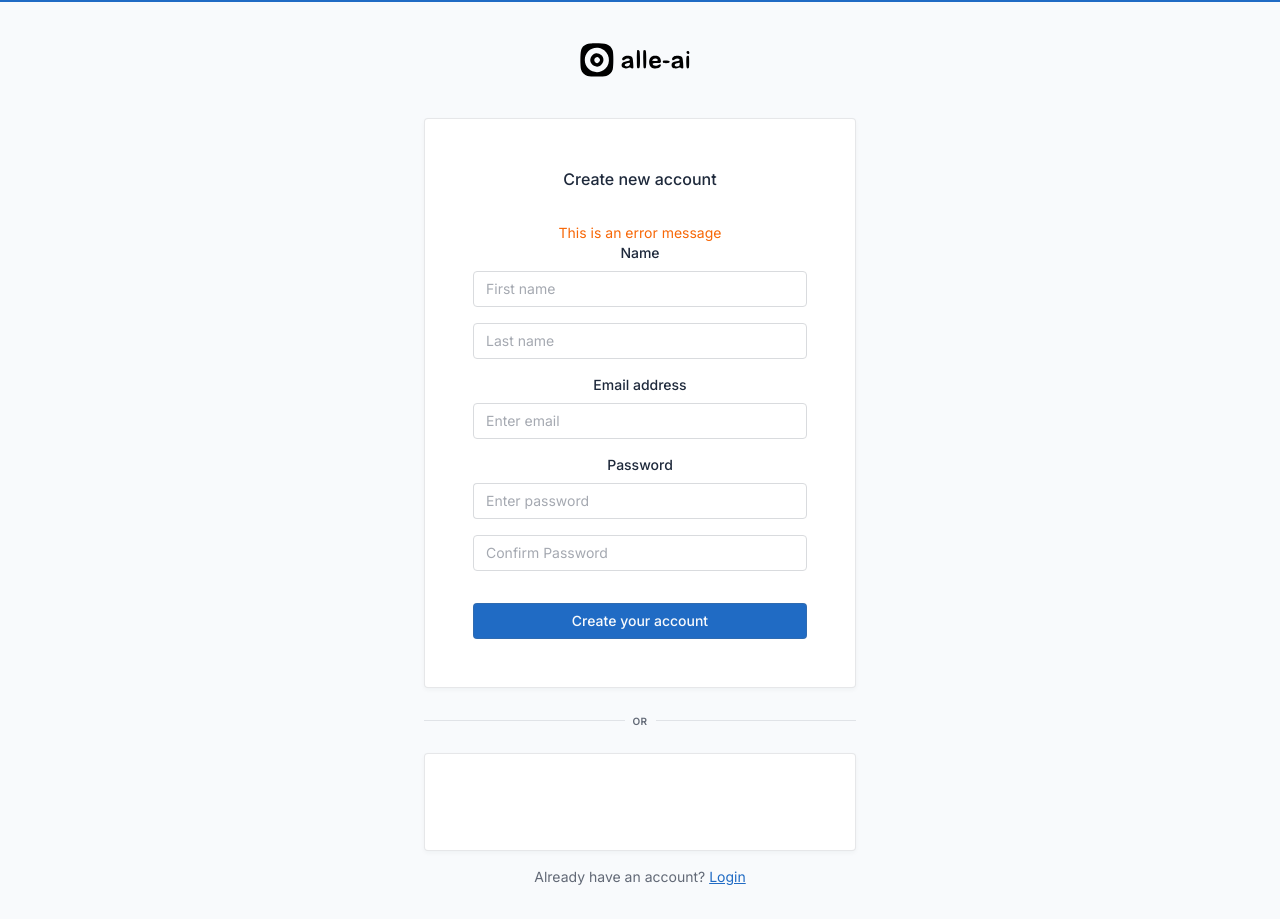
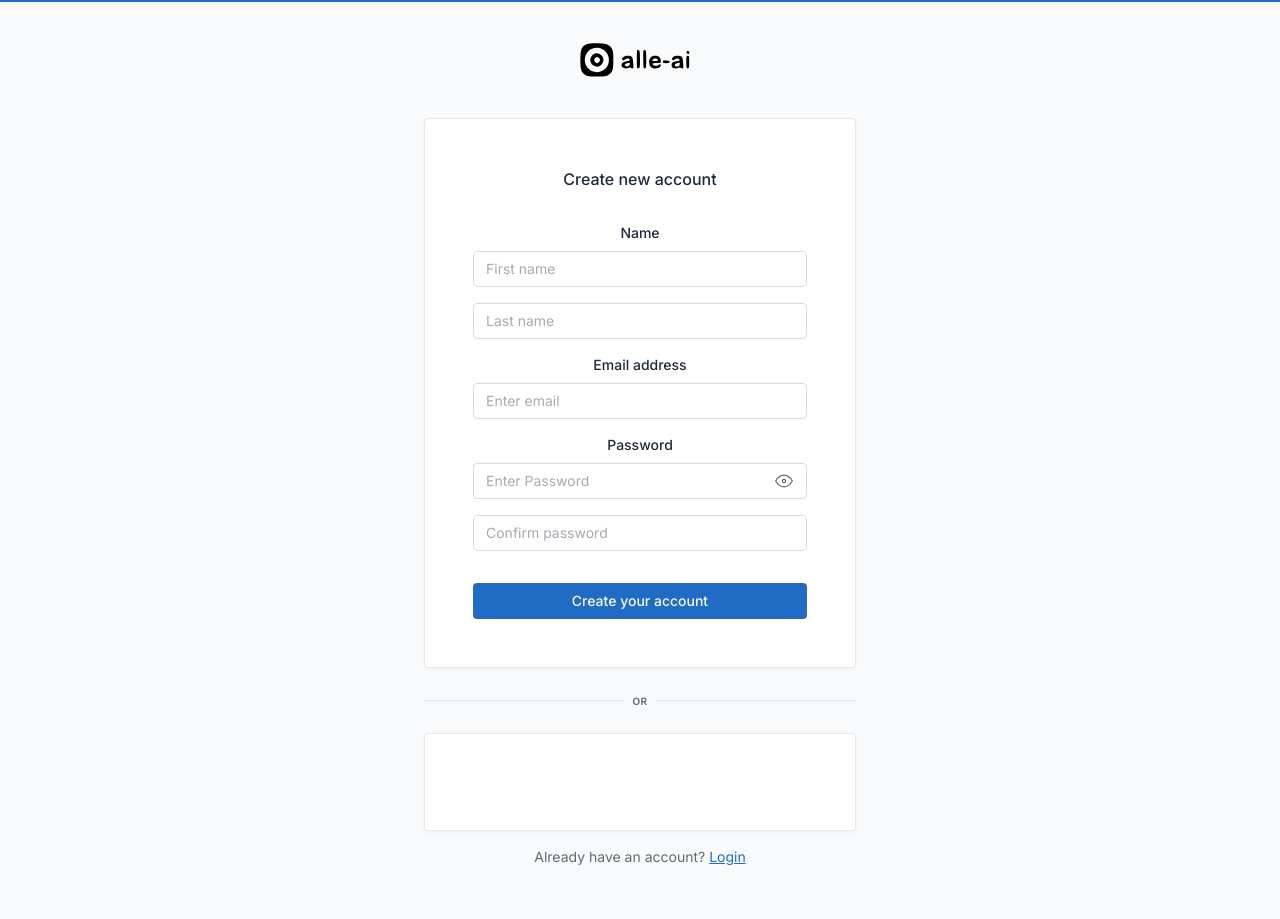
Before and after one commit to Jerry-Khobby/Generative-AI, a React (Create React App) app: page /register in a window 1280 px wide. Built offline with nearby package versions, Linux system fonts and the light colour scheme.

Commit message:
done with the registration form on the frontend

```diff
--- a/src/component/JSXfiles/Register.jsx
+++ b/src/component/JSXfiles/Register.jsx
@@ -1,11 +1,18 @@
 import React, { useState,useEffect} from 'react';
 import {Link} from "react-router-dom";
+import axios from "axios";
 
 const RegisterPage = () => {
-    const [showPassword, setShowPassword] = useState(false);
-    const [showCPassword, setShowCPassword] = useState(false);
+    const [errorMessage, setErrorMessage] = useState('');
+    const [passwordType, setPasswordType] = useState('password');
 
-
+    const [formData, setFormData] = useState({
+      firstname: '',
+      lastname: '',
+      email: '',
+      password: '',
+      confirmPassword: '',
+    });
 
     useEffect(() => {
       // Load Google Sign-In client script
@@ -21,48 +28,67 @@ const RegisterPage = () => {
       };
     }, []);
 
+    const showHidePassword = () => {
+      setPasswordType((prevType) => (prevType === 'password' ? 'text' : 'password'));
+    };
+
+    const handleInputChange = (e) => {
+      const { name, value } = e.target;
+      setFormData({
+        ...formData,
+        [name]: value,
+      });
+    };
 
 
-    const handleCredentialResponse = (response) => {
-      const sendRequest = async () => {
-        const responsePayload = response.credential;
-        try {
-          const res = await fetch("../app/apis/google-signin.php", {
-            method: "POST",
-            headers: {
-              "Content-Type": "application/json",
-            },
-            body: JSON.stringify({ jwt_token: responsePayload }),
+
+
+    const handleCredentialResponse = async(e) => {
+      e.preventDefault();
+        // Check if passwords match
+     // Check if passwords match
+     if (formData.password !== formData.confirmPassword) {
+      // Passwords don't match, set error message
+      setErrorMessage('Passwords do not match');
+      return;
+    }
+    try{
+      const response = await axios.post('YOUR_BACKEND_API_ENDPOINT', {
+        firstname: formData.firstname,
+        lastname: formData.lastname,
+        email: formData.email,
+        password: formData.password,
       });
 
-          const data = await res.json();
+      // Handle the response data here
+      console.log('Registration successful:', response.data);
 
-          if (data === 'to-chat') {
-            // Take user to chat
-            window.location = "../../chat";
-          } else if (data === 'invalid-token') {
-            // Display error message to the user
-            document.getElementById("google-signin-notif").innerHTML = '<div class="text-warning"><center>Invalid ID token! <br><br></center></div>';
+      // Reset error message
+      setErrorMessage('');
+
+
+    }catch(error){
+      // Handle errors, e.g., display an error message to the user
+      console.error('Registration error:', error.message);
+
+      // Set error message
+    // Check if there are error messages in the response from the backend
+    if (error.response && error.response.data && error.response.data.error) {
+      // Set error message based on backend response
+      setErrorMessage(error.response.data.error);
+
+      // Check if the error status is 403
+      if (error.response.status === 403) {
+        // Customize the error message for the 403 status code
+        setErrorMessage('Registration not allowed. Please check your input.');
+      }
     } else {
-            // Display error message to the user
-            document.getElementById("google-signin-notif").innerHTML = '<div class="text-warning"><center>Something went wrong. Please try again. <br><br></center></div>';
+      // Set a generic error message if there are no specific messages from the backend
+      setErrorMessage('Registration failed. Please try again.');
     }
-        } catch (error) {
-          // Handle error
-          console.error("Error:", error);
+
     }
-      };
 
-      // Run AJAX function
-      sendRequest();
-    };
-
-    const togglePasswordVisibility = (field) => {
-        if (field === 'password') {
-          setShowPassword(!showPassword);
-        } else if (field === 'cpassword') {
-          setShowCPassword(!showCPassword);
-        }
     };
 
   return (
@@ -70,33 +96,30 @@ const RegisterPage = () => {
     <head>
     <meta charset="utf-8"/>
     <meta name="viewport" content="width=device-width, initial-scale=1, viewport-fit=cover"/>
+    <meta http-equiv="X-UA-Compatible" content="ie=edge"/>
     <meta property="og:image" content="https://www.alle-ai.com/static/logo.svg"/>
     <meta name="description" content="Meet the All-In-One AI Platform! Combine the outputs of powerful Generative AIs including OpenAI's ChatGPT, Google's Bard AI, Anthropic's Claude and many more!"/>
     <meta name="keywords" content="ai, all ai, all, alle ai, alle-ai, chatgpt, bard"/>
     <meta name="author" content="Dickson Agyei Jnr."/>
-    <meta http-equiv="X-UA-Compatible" content="ie=edge"/>
-    <title>Register - Alle-AI | Your All-in-one AI Platform</title>
+    <title>Login - Alle-AI | Your All-in-one AI Platform</title>
+   {/*  <!-- CSS files --> */}
     <link href="dist/css/tabler.min.css" rel="stylesheet"/>
     <link href="dist/css/tabler-flags.min.css" rel="stylesheet"/>
     <link href="dist/css/tabler-payments.min.css" rel="stylesheet"/>
     <link href="dist/css/tabler-vendors.min.css" rel="stylesheet"/>
     <link href="dist/css/demo.min.css" rel="stylesheet"/>
 
+  {/*   <!--JQuery--> */}
     <script src="https://code.jquery.com/jquery-3.6.0.min.js"></script>
-    <script src="https://apis.google.com/js/platform.js?onload=onGoogleApiLoad" async defer></script>
-    <script src="https://apis.google.com/js/platform.js" async defer></script>
-        <script src="https://accounts.google.com/gsi/client" async defer/>
-        <script src="dist/js/tabler.min.js"></script>
-    <script src="dist/js/demo.min.js"></script>
   </head>
       <body className="border-top-wide border-primary d-flex flex-column">
         <div className="page page-center">
           <div className="container-tight py-4">
             {/* Rest of the content */}
             <div class="text-center mb-4">
-            <a href="#" className="navbar-brand navbar-brand-autodark">
+            <Link to="#" className="navbar-brand navbar-brand-autodark">
   <img src="static/logo.svg" height="36" alt="" />
-</a>
+</Link>
         </div>
         <div id="g_id_onload"
                  data-client_id="806290868734-imov7losjuvdjromijsg4ms7pjprrtqj.apps.googleusercontent.com"
@@ -114,101 +137,69 @@ const RegisterPage = () => {
               {/* ... */}
               <div class="card-body">
             <h2 class="card-title text-center mb-4">Create new account</h2>
-            <div class="text-warning"><center>This is an error message</center></div>
+            {errorMessage && (
+                <div className="text-warning">
+                  <center>{errorMessage}</center>
+                </div>
+              )}
+
             <div class="mb-3">
               <label class="form-label">Name</label>
               <input
             type="text"
-                  value=""
+            value={formData.firstname}
             name="firstname"
             className="form-control"
             placeholder="First name"
+            onChange={handleInputChange}
+            required
           />
             </div>
             <div class="mb-3">
             <input
                   type="text"
-                  value=""
+                  value={formData.lastname}
                   name="lastname"
                   className="form-control"
                   placeholder="Last name"
+                  onChange={handleInputChange}
+                  required
                 />
             </div>
             <div class="mb-3">
               <label class="form-label">Email address</label>
               <input
                   type="email"
-                  value=""
+                  value={formData.email}
                   name="email"
                   className="form-control"
                   placeholder="Enter email"
+                  onChange={handleInputChange}
+                  required
                 />
             </div>
             <div class="mb-3">
-              <label class="form-label">Password</label>
-              <div class="input-group input-group-flat">
-                <input
-                id="password"
-                type={showPassword ? 'text' : 'password'}
-                name="password"
-                className="form-control"
-                placeholder="Enter password"
-                autoComplete="off"
-
+              <label className="form-label">Password</label>
+                 <div className="input-group input-group-flat">
+                  <input id="password" type={passwordType} name="password" className="form-control" placeholder="Enter Password" autoComplete="off" value={formData.password}
+                  onChange={handleInputChange} // Add onChange handler
                   />
-                <span className="input-group-text">
-              <a
-                href="#"
-                className="link-secondary"
-                onClick={() => togglePasswordVisibility('password')}
-              >
-                {showPassword ? (
-                  <svg
-                    xmlns="http://www.w3.org/2000/svg"
-                    className="icon"
-                    width="24"
-                    height="24"
-                    viewBox="0 0 24 24"
-                    strokeWidth="2"
-                    stroke="currentColor"
-                    fill="none"
-                    strokeLinecap="round"
-                    strokeLinejoin="round"
-                  >
-                    {/* ... (eye icon) */}
-                  </svg>
+                  <span class="input-group-text">
+                    <Link to="#" class="link-secondary" onClick={showHidePassword}>
+                      {passwordType === 'password' ? (
+                        <svg id="eye" title="Show password" xmlns="http://www.w3.org/2000/svg" className="icon" width="24" height="24" viewBox="0 0 24 24" strokeWidth="2" stroke="currentColor" fill="none" strokeLinecap="round" strokeLinejoin="round"><circle cx="12" cy="12" r="2" /><path stroke="none" d="M0 0h24v24H0z" fill="none" /><path d="M22 12c-2.667 4.667 -6 7 -10 7s-7.333 -2.333 -10 -7c2.667 -4.667 6 -7 10 -7s7.333 2.333 10 7" /></svg>
                       ) : (
-                  <svg
-                    xmlns="http://www.w3.org/2000/svg"
-                    className="icon icon-tabler icon-tabler-eye-off"
-                    width="24"
-                    height="24"
-                    viewBox="0 0 24 24"
-                    strokeWidth="2"
-                    stroke="currentColor"
-                    fill="none"
-                    strokeLinecap="round"
-                    strokeLinejoin="round"
-                  >
-                    {/* ... (eye-off icon) */}
-                  </svg>
+                        <svg id="eye-off" title="Hide password" xmlns="http://www.w3.org/2000/svg" className="icon icon-tabler icon-tabler-eye-off" width="24" height="24" viewBox="0 0 24 24" strokeWidth="2" stroke="currentColor" fill="none" strokeLinecap="round" strokeLinejoin="round"><path stroke="none" d="M0 0h24v24H0z" fill="none"></path><path d="M10.585 10.587a2 2 0 0 0 2.829 2.828"></path><path d="M16.681 16.673a8.717 8.717 0 0 1 -4.681 1.327c-3.6 0 -6.6 -2 -9 -6c1.272 -2.12 2.712 -3.678 4.32 -4.674m2.86 -1.146a9.055 9.055 0 0 1 1.82 -.18c3.6 0 6.6 2 9 6c-.666 1.11 -1.379 2.067 -2.138 2.87"></path><path d="M3 3l18 18"></path></svg>
                       )}
-              </a>
+                    </Link>
                   </span>
-
                 </div>
             </div>
             <div class="mb-3">
-              <div class="input-group input-group-flat">
-                <input
-                     id="password"
-                     type={showPassword ? 'text' : 'password'}
-                     name="password"
-                     className="form-control"
-                     placeholder="Confirm Password"
-                     autoComplete="off"
+            <div className="input-group input-group-flat">
+                  <input  id="password"   type={passwordType} name="confirmPassword" className="form-control" placeholder="Confirm password" autoComplete="off" value={formData.confirmPassword}
+                  onChange={handleInputChange} // Add onChange handler
                   />
-
                 </div>
             </div>
             <div class="form-footer">
@@ -217,10 +208,8 @@ const RegisterPage = () => {
               >Create your account</button>
             </div>
             </div>
-              {/* ... */}
             </form>
             <div class="hr-text">OR</div>
-            {/* ... */}
         <form class="card card-body card-md" action="" method="post">
           <input type="hidden" name="google-auth" value="true"/>
           <div class="card-body center-elements-inside">
@@ -245,6 +234,9 @@ const RegisterPage = () => {
 
 
 
+    <script src="./dist/js/tabler.min.js"></script>
+    <script src="./dist/js/demo.min.js"></script>
+      <script src="https://accounts.google.com/gsi/client" async defer></script>
       </body>
     </html>
   );
```
Lines whose indentation alone changed are shown as unchanged.
